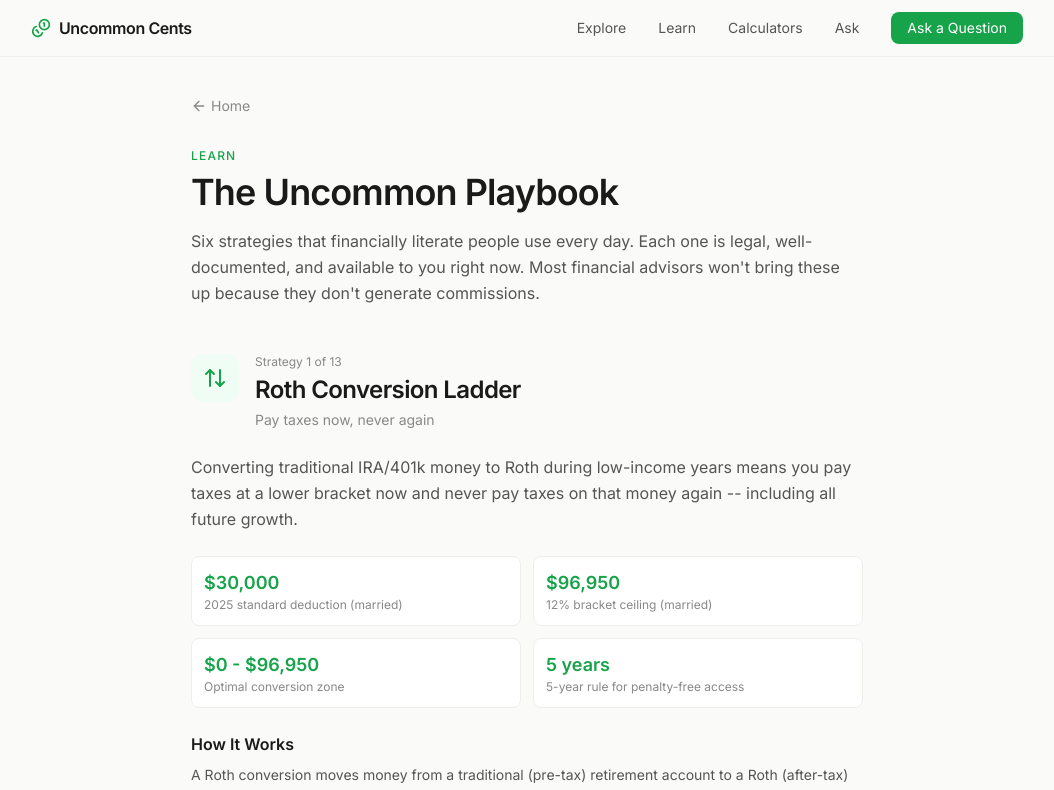
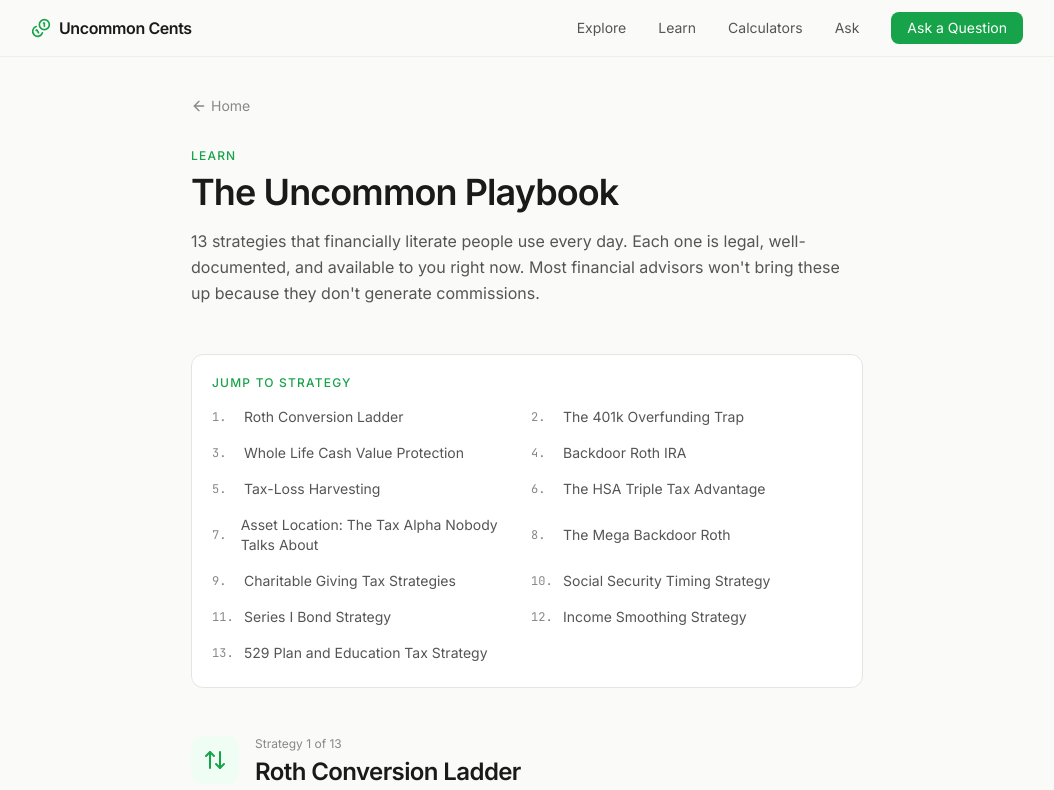
Before and after one commit to lordshua1337/uncommon-cents, a Next.js app: page /learn in a window 1280 px wide. Shown: the top 790 px of the page, without its empty margins (113-1167 px from the left). Built offline with nearby package versions, Linux system fonts and the light colour scheme.

Commit message:
feat: add table of contents to learn page and fix strategy count

```diff
--- a/src/app/learn/page.tsx
+++ b/src/app/learn/page.tsx
@@ -51,11 +51,32 @@
             The Uncommon Playbook
           </h1>
           <p className="text-text-secondary leading-relaxed">
-            Six strategies that financially literate people use every day.
-            Each one is legal, well-documented, and available to you right
-            now. Most financial advisors won&apos;t bring these up because
-            they don&apos;t generate commissions.
+            {strategies.length} strategies that financially literate people use every
+            day. Each one is legal, well-documented, and available to you
+            right now. Most financial advisors won&apos;t bring these up
+            because they don&apos;t generate commissions.
           </p>
+        </div>
+
+        {/* Table of contents */}
+        <div className="bg-surface border border-border rounded-xl p-5 mb-12">
+          <p className="text-xs text-accent uppercase tracking-widest font-medium mb-3">
+            Jump to Strategy
+          </p>
+          <div className="grid grid-cols-1 sm:grid-cols-2 gap-2">
+            {strategies.map((strategy, index) => (
+              <a
+                key={strategy.id}
+                href={`#${strategy.id}`}
+                className="flex items-center gap-3 text-sm text-text-secondary hover:text-accent transition-colors py-1"
+              >
+                <span className="text-xs text-text-muted font-mono w-5">
+                  {index + 1}.
+                </span>
+                {strategy.title}
+              </a>
+            ))}
+          </div>
         </div>
 
         {/* Strategy articles */}
```
